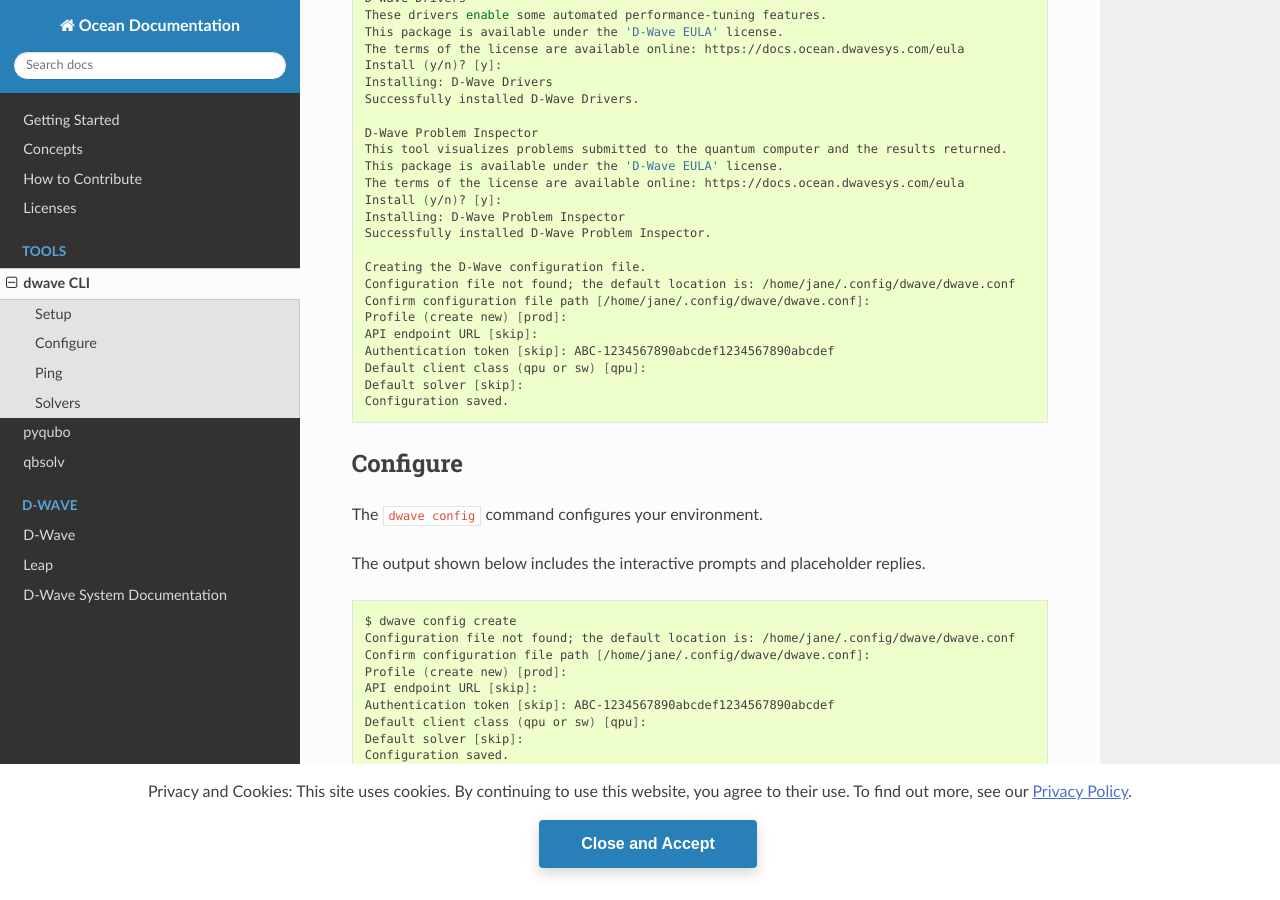
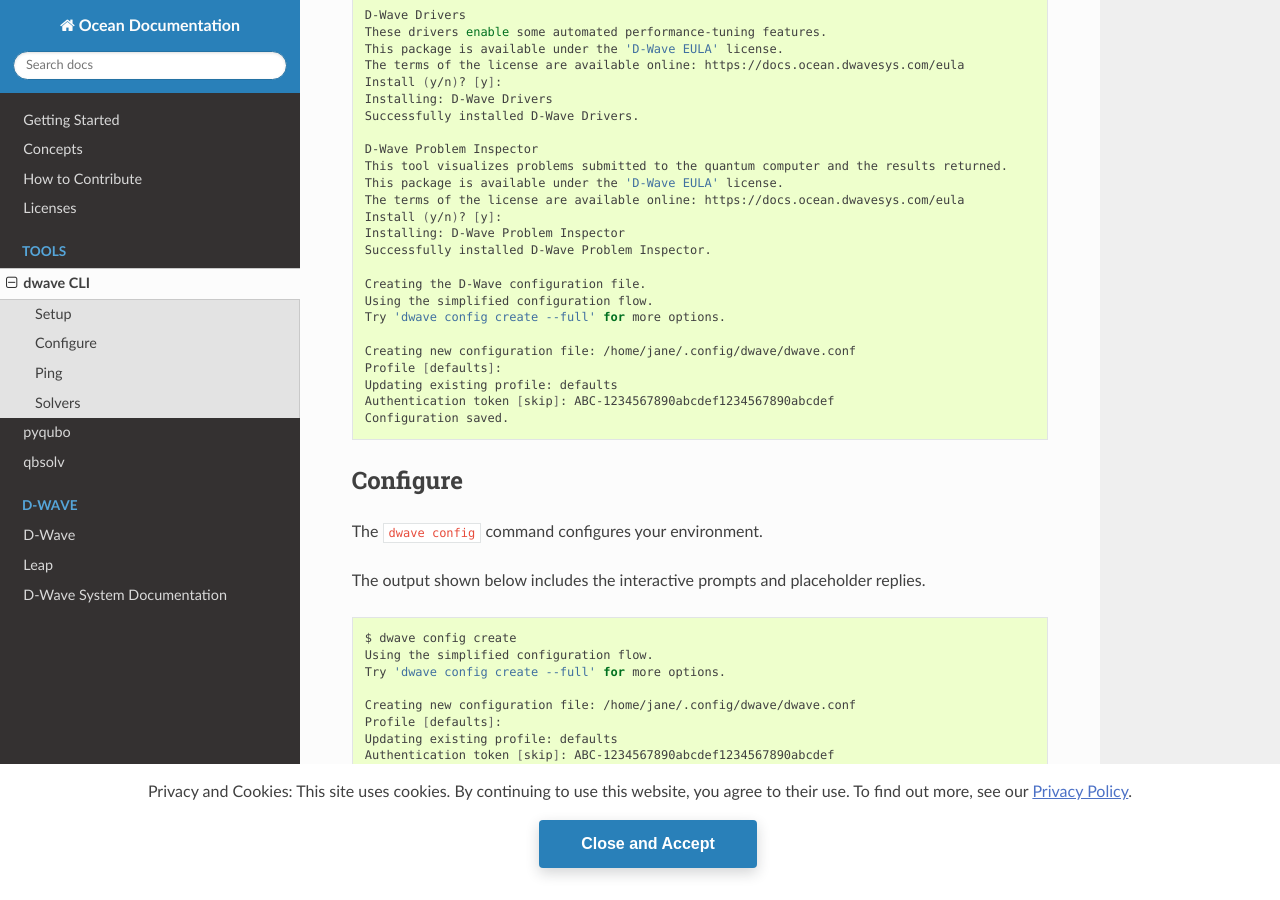
Before and after one commit to dwavesystems/dwave-ocean-sdk, a Sphinx documentation site: the page built from docs/docs_cli.rst, in a window 1280 px wide and 900 px high, scrolled down 1488 px. Built offline with Sphinx 7.4.7 and the Read the Docs theme 2.0.0, drawn with Linux system fonts in a browser that asks for light colours; pages that are not in the unit, such as notebooks, are missing from menus; the version number could not be read and is left out; some of the changed text lies outside the part shown.

Commit message:
Refresh CLI docs for dwave-cloud-client 0.9.0 (#152)

```diff
--- a/docs/docs_cli.rst
+++ b/docs/docs_cli.rst
@@ -94,13 +95,13 @@
     Successfully installed D-Wave Problem Inspector.
 
     Creating the D-Wave configuration file.
-    Configuration file not found; the default location is: /home/jane/.config/dwave/dwave.conf
-    Confirm configuration file path [/home/jane/.config/dwave/dwave.conf]:
-    Profile (create new) [prod]:
-    API endpoint URL [skip]:
+    Using the simplified configuration flow.
+    Try 'dwave config create --full' for more options.
+
+    Creating new configuration file: /home/jane/.config/dwave/dwave.conf
+    Profile [defaults]:
+    Updating existing profile: defaults
     Authentication token [skip]: ABC-1234567890abcdef1234567890abcdef
-    Default client class (qpu or sw) [qpu]:
-    Default solver [skip]:
     Configuration saved.
 
 .. cli-example-setup-end-marker
@@ -119,13 +120,13 @@
 .. code-block:: bash
 
     $ dwave config create
-    Configuration file not found; the default location is: /home/jane/.config/dwave/dwave.conf
-    Confirm configuration file path [/home/jane/.config/dwave/dwave.conf]:
-    Profile (create new) [prod]:
-    API endpoint URL [skip]:
+    Using the simplified configuration flow.
+    Try 'dwave config create --full' for more options.
+
+    Creating new configuration file: /home/jane/.config/dwave/dwave.conf
+    Profile [defaults]:
+    Updating existing profile: defaults
     Authentication token [skip]: ABC-1234567890abcdef1234567890abcdef
-    Default client class (qpu or sw) [qpu]:
-    Default solver [skip]:
     Configuration saved.
 
 .. cli-example-config-end-marker
```
Also changed, not shown: other parts of docs/docs_cli.rst (+2 -1 lines).
